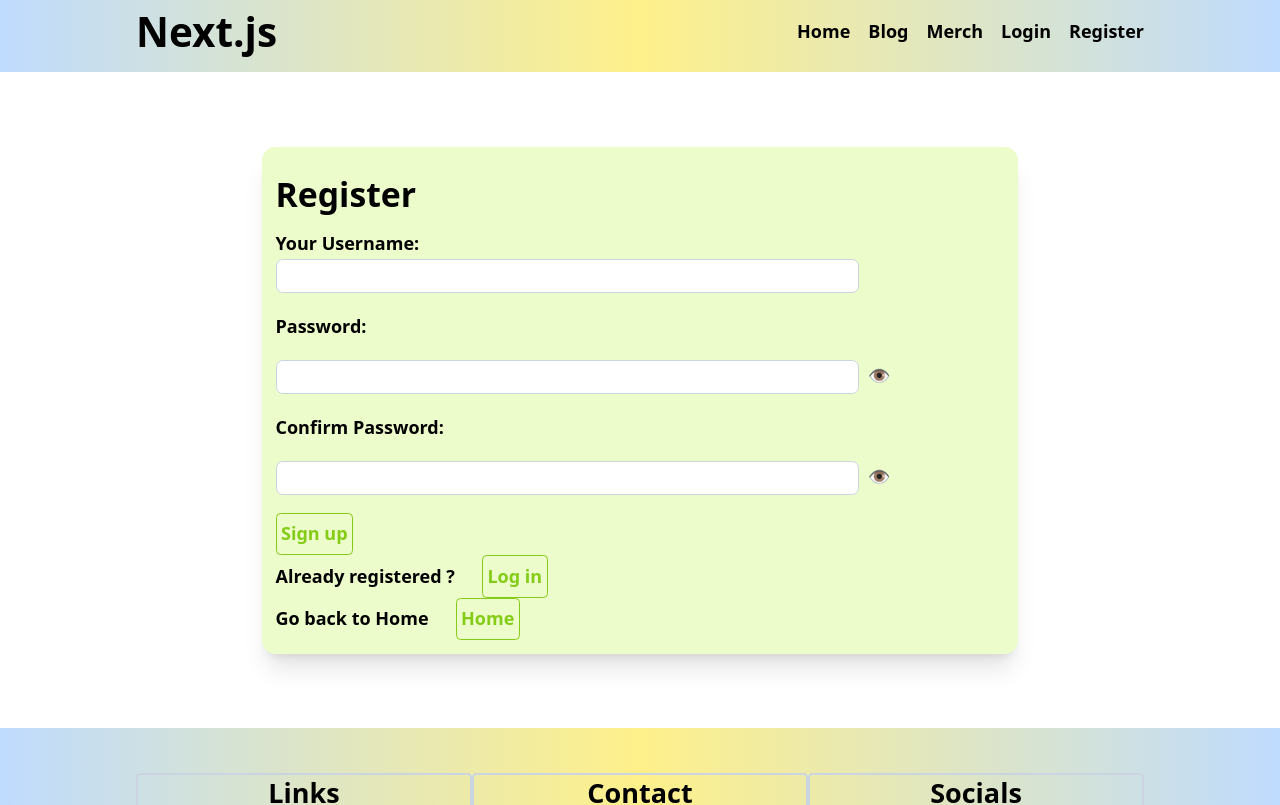
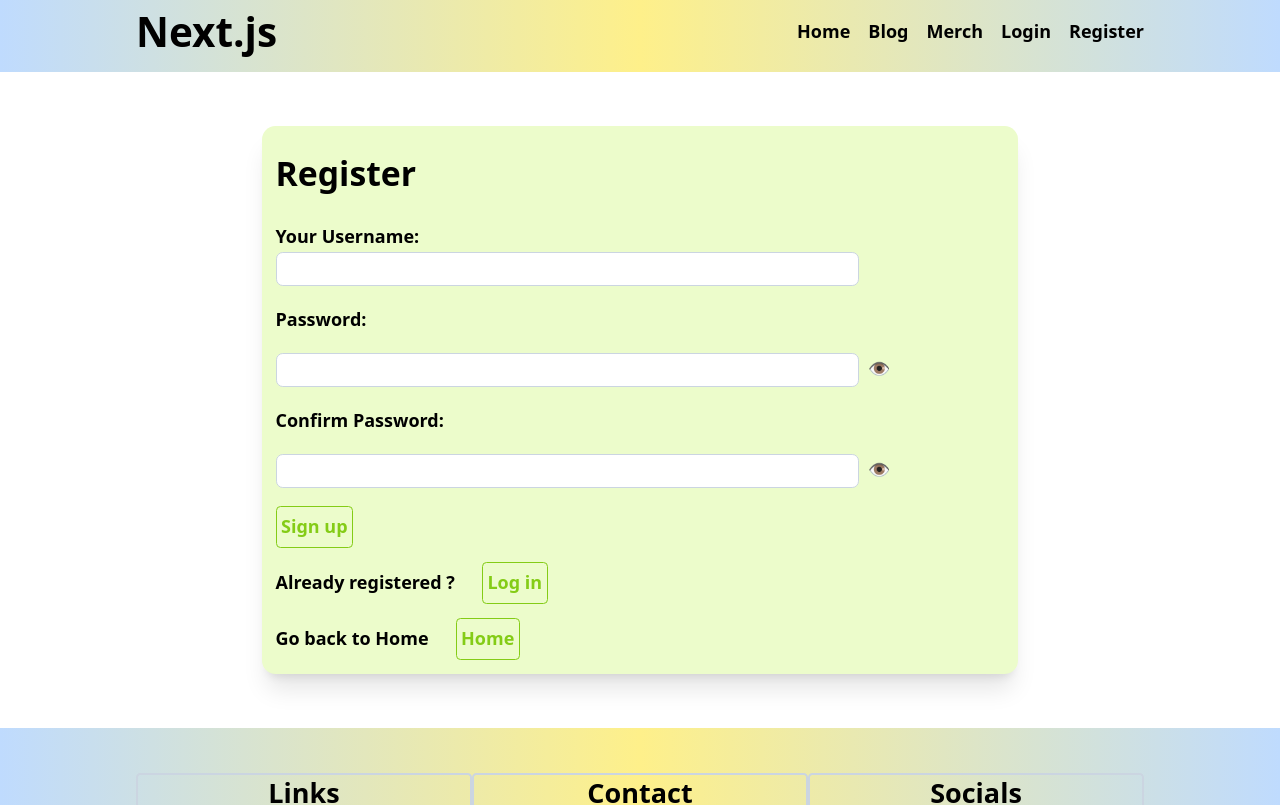
Before and after one commit to DaichiEvanijo/NextjsPortfolio1, a Next.js app: page /register in a window 1280 px wide. Shown: the top 805 px of the page. Built offline with nearby package versions, Linux system fonts and the light colour scheme; no server answers.

Commit message:
style:add flex on SectionForForm Component

```diff
--- a/src/components/elements/SectionForForm.tsx
+++ b/src/components/elements/SectionForForm.tsx
@@ -6,7 +6,7 @@ type SectionForFormProps ={
 const SectionForForm = ({h2Text, children}:SectionForFormProps) => {
   return (
     <section className="min-h-[calc(100vh-144px)] overflow-y-auto flex flex-col items-center justify-center py-4 ">
-        <div className="w-4/5 sm:w-3/4 max-w-2xl bg-lime-100 shadow-xl rounded-xl p-3 ">
+        <div className="w-4/5 sm:w-3/4 max-w-2xl bg-lime-100 shadow-xl rounded-xl p-3 flex flex-col gap-3 ">
           <h2 className="text-3xl my-3">{h2Text}</h2>
           {children}
         </div>
```
